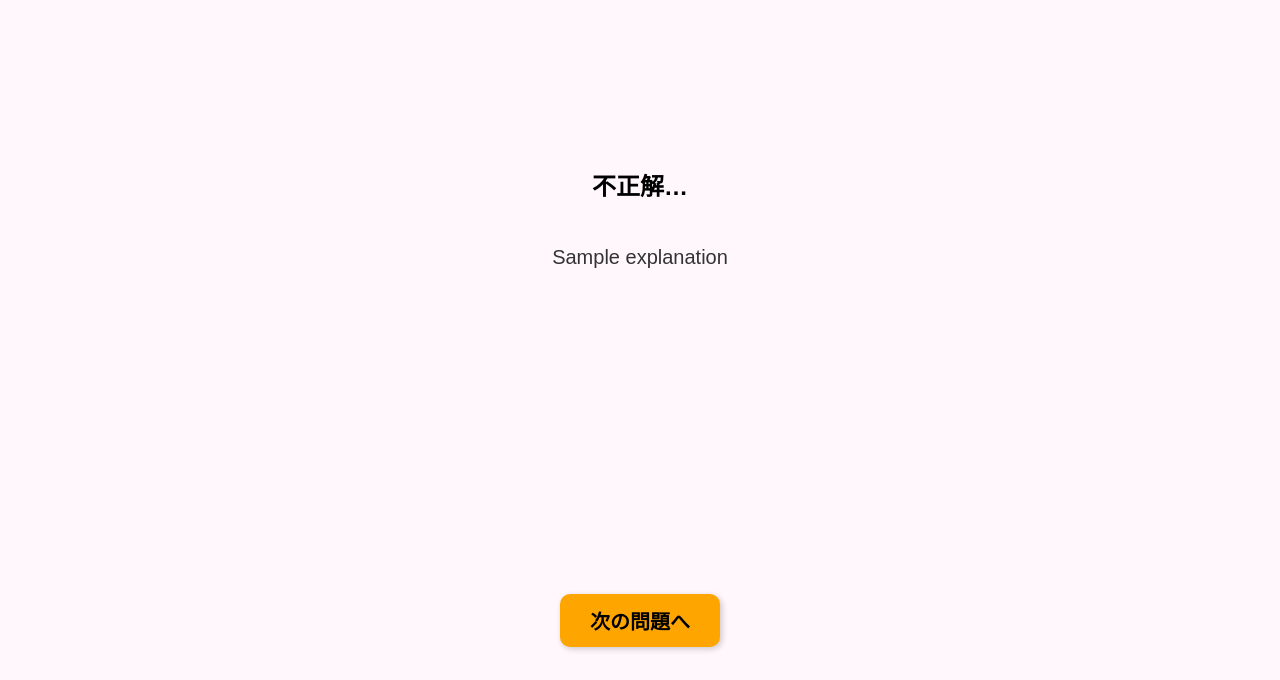
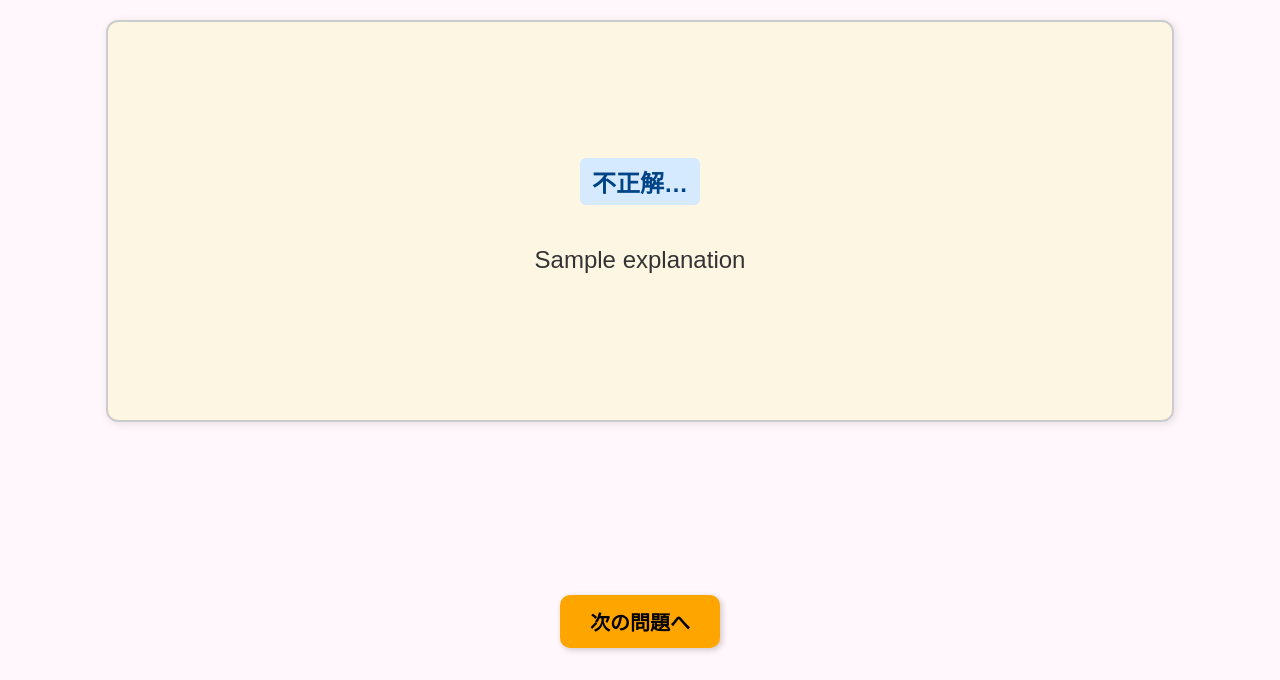
Before and after one commit to Tokashiki-11/StuLab2-project, a Flask app: template templates/result.html in a window 1280 px wide. Shown: the top 680 px of the page. Run offline with Flask 3, Linux system fonts and the light colour scheme; the template is opened without the code that fills it: most values are stand-ins (such as "Sample title", 1, 10 or a date in 2020).

Commit message:
5th commit

```diff
--- a/static/style.css
+++ b/static/style.css
@@ -329,3 +329,60 @@ button:hover {
     color: white;
     transform: scale(1.05);
 }
+
+
+
+/*問題の装飾*/
+.question-area {
+    background-color: #fdf6e3;       /* 柔らかい背景色 */
+    border: 2px solid #ccc;          /* グレーの枠線 */
+    border-radius: 12px;             /* 角を丸く */
+    padding: 20px;                   /* 内側の余白 */
+    margin: 20px auto;               /* 上下に余白を取り、中央寄せ */
+    width: 80%;                      /* 横幅を調整 */
+    box-shadow: 2px 2px 8px rgba(0,0,0,0.1); /* うっすら影を付ける */
+}
+
+.question-text {
+    font-size: 1.5em;                /* フォントサイズを大きく */
+    font-weight: bold;              /* 太字 */
+    text-align: center;             /* 中央揃え */
+    color: #333;                    /* 濃いめの文字色 */
+}
+
+/*結果の装飾*/
+.result-area {
+    background-color: #fdf6e3;
+    border: 2px solid #ccc;
+    border-radius: 12px;
+    padding: 20px;
+    margin: 20px auto;
+    width: 80%;
+    box-shadow: 2px 2px 10px rgba(0, 0, 0, 0.1);
+    text-align: center;
+}
+
+.result-area h2.correct {
+    display: inline-block;
+    background-color: #ffdada; /* 淡い赤 */
+    padding: 6px 12px;
+    border-radius: 6px;
+    color: #a30000;
+    font-weight: bold;
+}
+
+.result-area h2.incorrect {
+    display: inline-block;
+    background-color: #d6eaff; /* 淡い青 */
+    padding: 6px 12px;
+    border-radius: 6px;
+    color: #004488;
+    font-weight: bold;
+}
+
+.explanation-text {
+    margin-top: 16px;
+    font-size: 1.5em;
+    line-height: 1.6;
+    color: #333;
+}
--- a/templates/index.html
+++ b/templates/index.html
@@ -7,7 +7,7 @@
 </head>
 <body>
   <div class="home-container">
-    <h1 class="title">これだけは絶対覚えとけ！<br>社会人マナー</h1>
+    <h1 class="title">これだけは絶対覚えとけ！<br>社会人のマナー</h1>
     <a href="{{ url_for('start_quiz') }}">
       <button class="start-button">スタート</button>
     </a>
--- a/templates/result.html
+++ b/templates/result.html
@@ -8,7 +8,9 @@
 <body>
     <div class="screen-container">
         <div class="result-area">
-            <h2>{{ "正解！" if result else "不正解…" }}</h2>
+            <h2 class="{{ 'correct' if result else 'incorrect' }}">
+            {{ "正解！" if result else "不正解…" }}
+            </h2>
             <p class="explanation-text">{{ explanation }}</p>
         </div>
         <div class="button-area">
```
